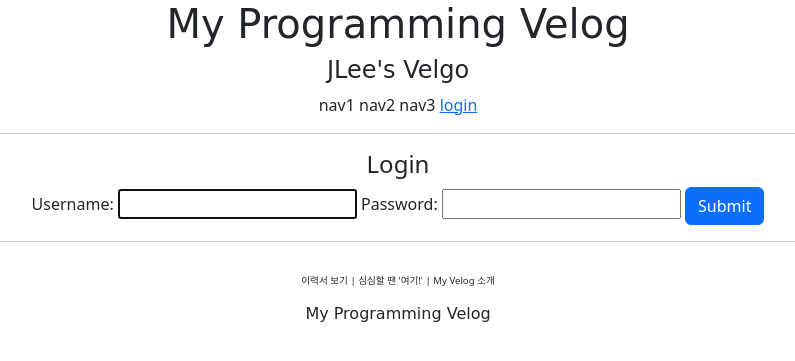
After one commit to NAJIRAGI/django, a Django app: page /account/login/ in a window 1280 px wide. The commit adds this page. Shown: the top 361 px of the page, without its empty margins (242-1037 px from the left). Run offline with Django 4.2, Linux system fonts and the light colour scheme; some web fonts are replaced.

Commit message:
djust django course 22 commit

```diff
--- /dev/null
+++ b/accountapp/templates/accountapp/login.html
@@ -0,0 +1,18 @@
+{% extends 'base.html' %}
+
+{% block content %}
+
+  <div style="text-align: center">
+    <div>
+      <h4>Login</h4>
+    </div>
+    <div>
+      <form action="" method="post">
+        {% csrf_token %}
+        {{ form }}
+        <input type="submit" class="btn btn-primary">
+      </form>
+    </div>
+  </div>
+
+{% endblock %}
--- a/accountapp/urls.py
+++ b/accountapp/urls.py
@@ -1,3 +1,4 @@
+from django.contrib.auth.views import LoginView, LogoutView
 from django.urls import path
 
 from accountapp.views import helloworld, AccountCreateView
@@ -9,4 +10,6 @@ urlpatterns = [
     path('helloworld/', helloworld, name='helloworld'),
                     # CBV에선 Class이름 뒤에 .as_view()를 붙인다.
     path('create/', AccountCreateView.as_view(), name='create'),
+    path('login/', LoginView.as_view(template_name = 'accountapp/login.html'), name = 'login'),
+    path('logout/', LogoutView.as_view(), name='logout'),
 ]
--- a/pragmatic/settings.py
+++ b/pragmatic/settings.py
@@ -11,7 +11,7 @@ https://docs.djangoproject.com/en/4.2/ref/settings/
 """
 
 from pathlib import Path
-
+from django.urls import reverse_lazy
 import os, environ
 env = environ.Env(
     # set casting, default value
@@ -140,3 +140,7 @@ STATICFILES_DIRS = [
 # https://docs.djangoproject.com/en/4.2/ref/settings/#default-auto-field
 
 DEFAULT_AUTO_FIELD = 'django.db.models.BigAutoField'
+
+# login, logout 시 next 값이 없을 때 사용할 LRU를 설정
+LOGIN_REDIRECT_URL = reverse_lazy('accountapp:helloworld')
+LOGOUT_REDIRECT_URL = reverse_lazy('accountapp:login')
--- a/template/header.html
+++ b/template/header.html
@@ -7,6 +7,18 @@
             <span>nav1</span>
             <span>nav2</span>
             <span>nav3</span>
-            <span>nav4</span>
+            <!-- 유저가 로그인 안 되어 있을 경우 -->
+            {% if not user.is_authenticated %}
+            <!-- login 창으로 넘어가는 화면으로 전송되는 메뉴를 보여주고, url 값을 next 인자에 넣고 전달 -->
+            <a href="{% url 'accountapp:login' %}?next={{ request.path }}">
+                <span>login</span>
+            </a>
+            <!-- 유저가 로그인 되어 있을 경우 -->
+            {% else %}
+            <!-- logout 창으로 넘어가는 화면으로 전송되는 메뉴를 보여주고, url 값을 next 인자에 넣고 전달 -->
+            <a href="{% url 'accountapp:logout' %}?next={{ request.path }}">
+                <span>logout</span>
+            </a>
+            {% endif %}
         </div>
     </div>
```
